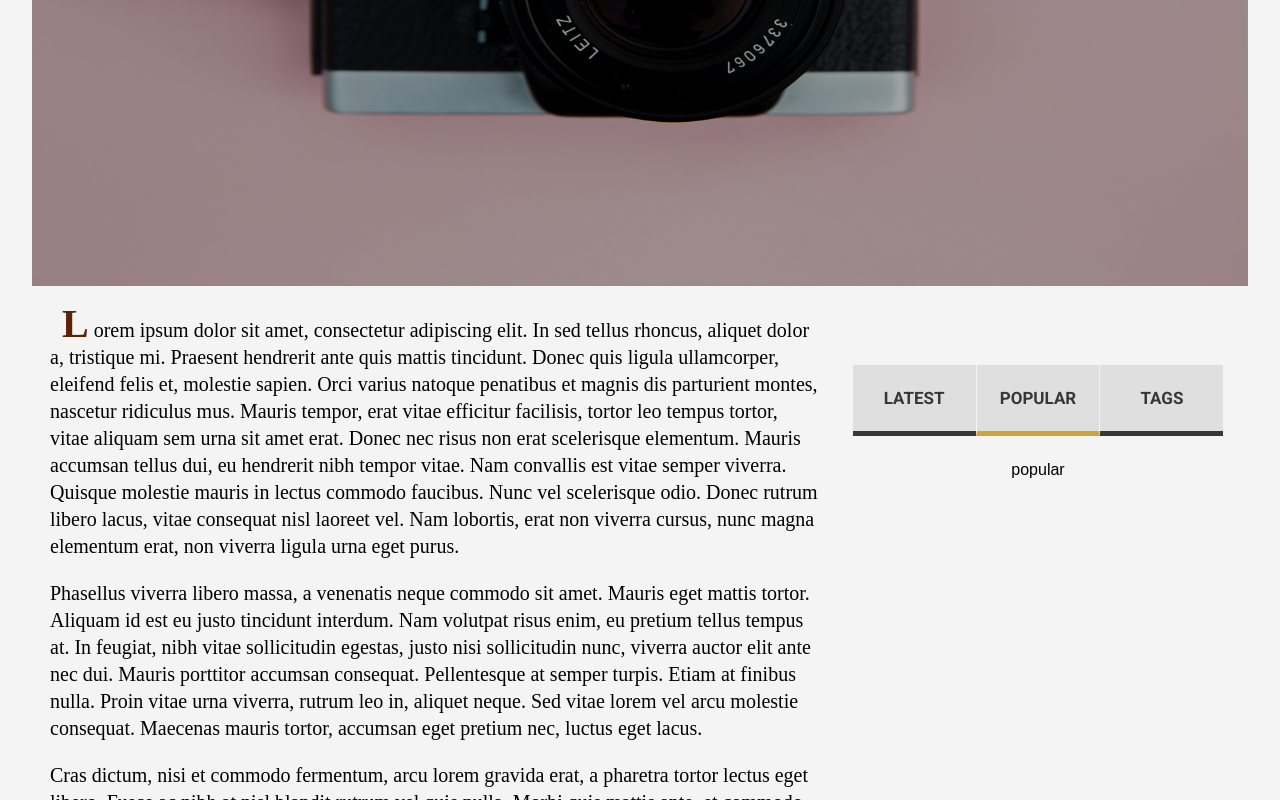
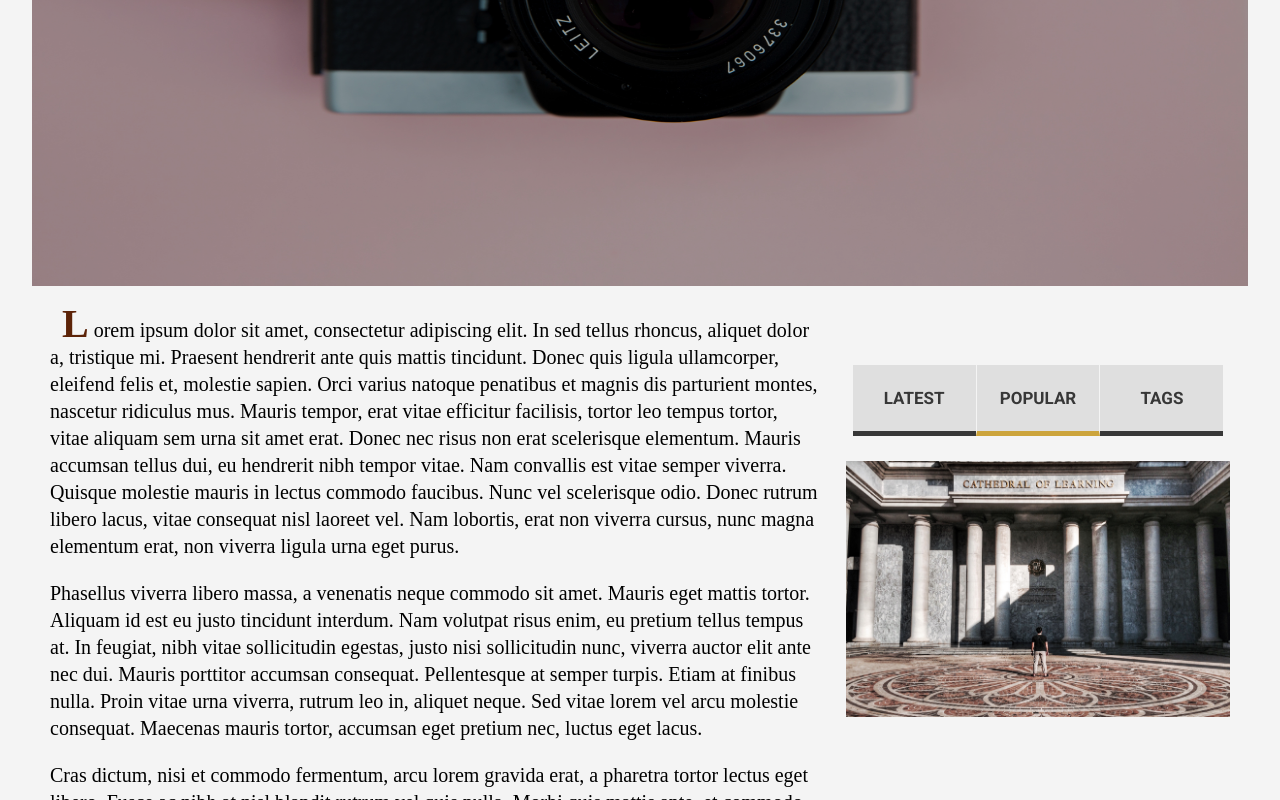
Before and after one commit to taihelsel/open-source-forum, a React (Create React App) app: page /posts/test in a window 1280 px wide. Both pictures are taken after a click on the item "POPULAR". Shown: the part 706-1506 px from the top of the page. Built offline with nearby package versions, Linux system fonts and the light colour scheme.

Commit message:
rendering image in popular component

```diff
--- a/src/App.css
+++ b/src/App.css
@@ -460,3 +460,11 @@ html,body,.App{
     padding:0;
     list-style: none;
 }
+.explorer-popular-item{
+    width:100%;
+    height:20vw;
+}
+.explorer-popular-item img{
+    width:100%;
+    height:100%;
+}
--- a/src/components/SinglePost/SideBar/Explorer/Popular.js
+++ b/src/components/SinglePost/SideBar/Explorer/Popular.js
@@ -4,7 +4,9 @@ class Popular extends Component {
     render() {
         return (
             <ul id="explorer-popular-container">
-      popular
+                <li className="explorer-popular-item">
+                    <img src={require("../../../.././media/images/stockphotos/ancient-architecture.jpg")} />
+                </li>
             </ul>
         );
     }
```
Lines whose indentation alone changed are shown as unchanged.
